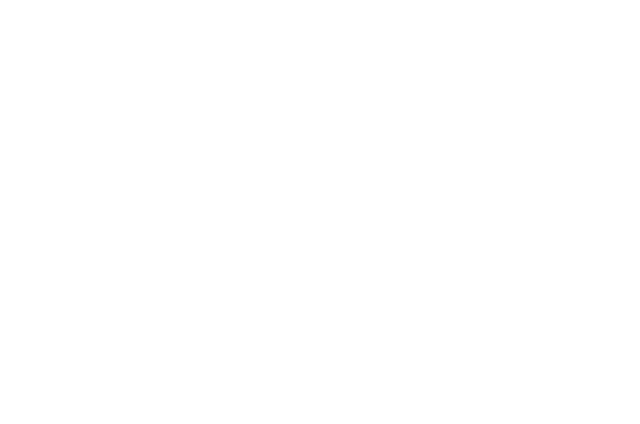
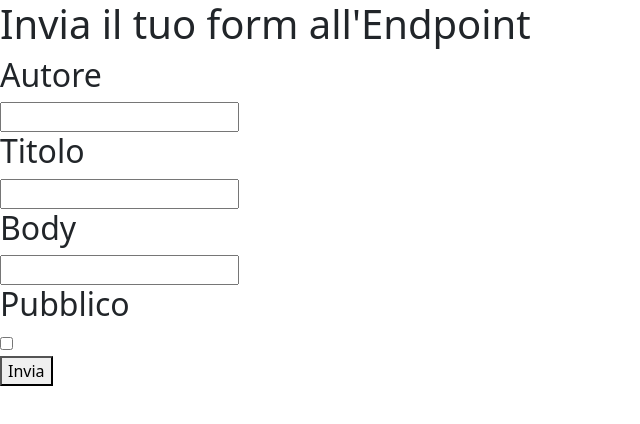
Before and after one commit to emilianocafasso/react-post-form, a React (Vite) app: page / in a window 1280 px wide. Shown: the top 424 px of the page, without its empty margins (0-640 px from the left). Built offline with nearby package versions, Linux system fonts and the light colour scheme.

Commit message:
add input fields for author, title, body, and public status

```diff
--- a/src/App.jsx
+++ b/src/App.jsx
@@ -36,6 +36,7 @@
       .then((resp) => {
         console.log(resp.data);
 
+        // resetto i campi del form
         setFormData({
           author: '',
           title: '',
@@ -50,7 +51,33 @@
 
   return (
     <>
+      <h1>Invia il tuo form all'Endpoint</h1>
 
+      <form onSubmit={handleSubmit}>
+
+        <div>
+          <h2>Autore</h2>
+          <input type="text" name='author' value={formData.author} onChange={handleChange} />
+        </div>
+
+        <div>
+          <h2>Titolo</h2>
+          <input type="text" name='title' value={formData.title} onChange={handleChange} />
+        </div>
+
+        <div>
+          <h2>Body</h2>
+          <input type="text" name='body' value={formData.body} onChange={handleChange} />
+        </div>
+
+        <div>
+          <h2>Pubblico</h2>
+          <input type="checkbox" name='public' value={formData.public} onChange={handleChange} />
+        </div>
+
+        <button type='submit'>Invia</button>
+
+      </form>
     </>
   )
 }
```
